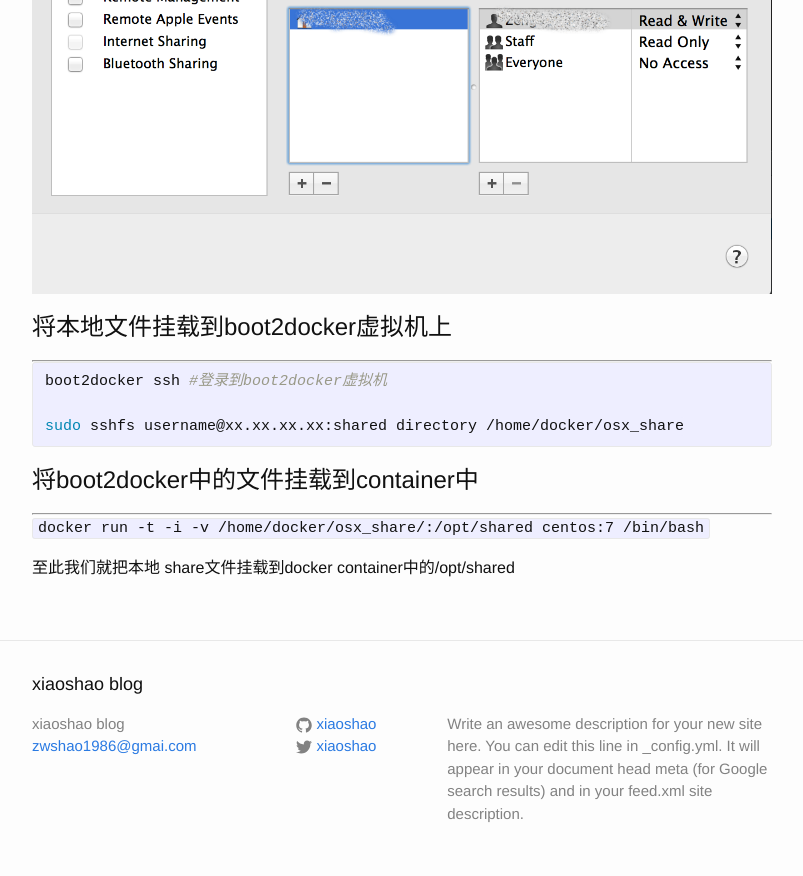
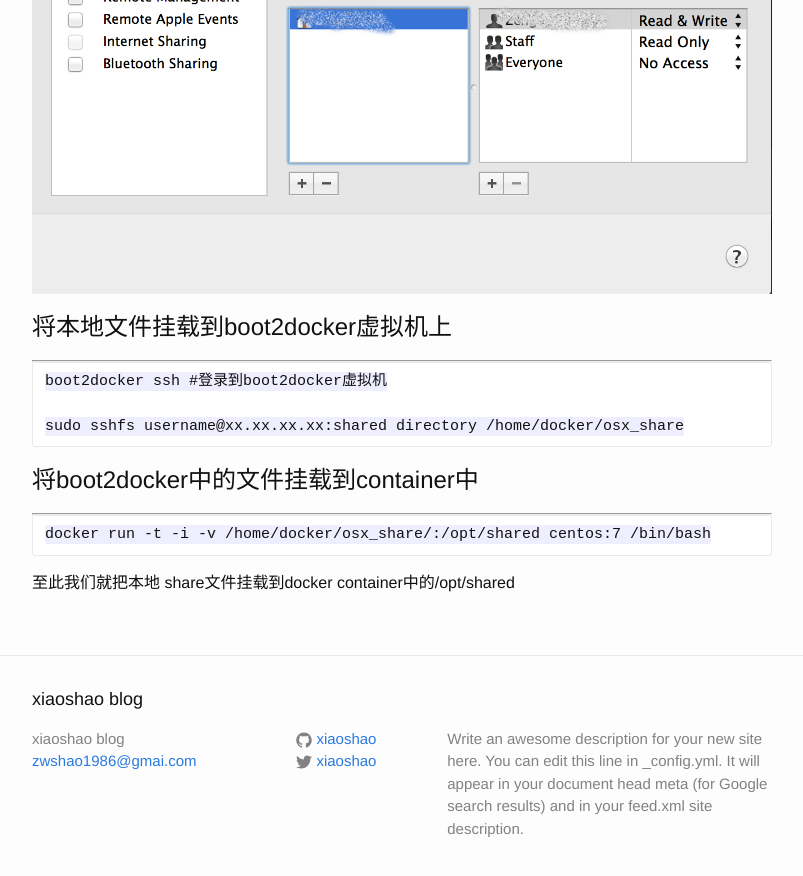
Before and after one commit to xiaoshao/record, a Jekyll site: the page built from _posts/2015-08-15-How-to-mout-local-directory-to-boot2docker.md, in a window 1280 px wide and 900 px high, scrolled down 795 px. Shown: the top 876 px of the window, without its empty margins (238-1041 px from the left). Built offline with Jekyll 4.4.1, drawn with Linux system fonts in a browser that asks for light colours.

```diff
--- a/_posts/2015-08-15-How-to-mout-local-directory-to-boot2docker.md
+++ b/_posts/2015-08-15-How-to-mout-local-directory-to-boot2docker.md
@@ -8,7 +8,8 @@ categories: docker
 #Background
 ---
 当我们在mac上使用docker的时候，我们首先需要装一个boot2docker，其实boot2docker是一个安装了docker的linux虚拟机。本质上我们还是在一个虚拟机上进行相关操作。
-所以我们想将本地的文件挂到docker container中，我们首先要将我们的文件挂载到boot2docker虚拟机上，下面我们就按照这个思路去做。
+所以我们想将本地的文件挂到docker
+container中，我们首先要将我们的文件挂载到boot2docker虚拟机上，下面我们就按照这个思路去做。
 
 #将本地文件设置为共享文件
 ---
@@ -17,16 +18,15 @@ System Preference >> Share
 
 #将本地文件挂载到boot2docker虚拟机上
 ---
-{% highlight bash %}
-boot2docker ssh #登录到boot2docker虚拟机
 
-sudo sshfs username@xx.xx.xx.xx:shared directory /home/docker/osx_share
+	boot2docker ssh #登录到boot2docker虚拟机
 
-{% endhighlight %}
+	sudo sshfs username@xx.xx.xx.xx:shared directory /home/docker/osx_share
+
 
 #将boot2docker中的文件挂载到container中
 ---
 
-`docker run -t -i -v /home/docker/osx_share/:/opt/shared centos:7 /bin/bash`
+	docker run -t -i -v /home/docker/osx_share/:/opt/shared centos:7 /bin/bash
 
 至此我们就把本地 share文件挂载到docker container中的/opt/shared
```
Also changed, not shown: _posts/2015-08-16-how-to-install-mysql5-on-centos.md (added, +29 -0 lines).
